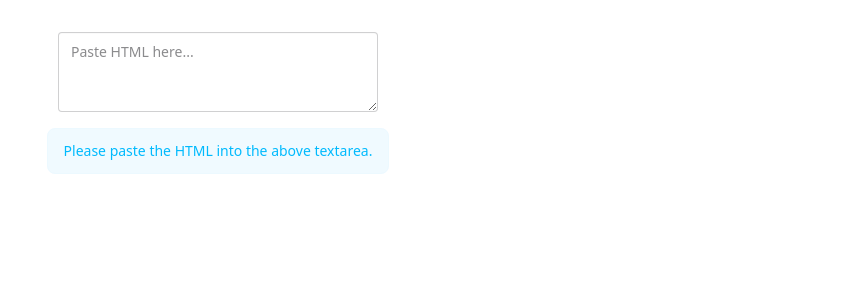
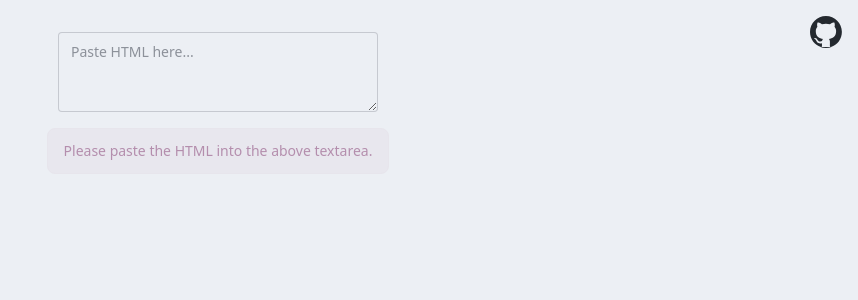
Before and after one commit to DeedleFake/export-standards, a React (Vite) app: page / in a window 1280 px wide. Shown: the top 300 px of the page, without its empty margins (422-1280 px from the left). Built offline with nearby package versions, Linux system fonts and the light colour scheme.

Commit message:
change themes and add a GitHub repo link in the corner

```diff
--- a/src/converter.ts
+++ b/src/converter.ts
@@ -5,7 +5,7 @@ export function convertToCSV(html: string): string {
 
   const headers = Array.from(
     tree.querySelectorAll<HTMLTableCellElement>(
-			"table#resultTable > thead > tr > th",
+      "table#resultTable > thead > tr > th",
     ),
   ).map((data) => data.innerText);
   if (headers.length == 0) {
--- a/src/index.css
+++ b/src/index.css
@@ -1,2 +1,6 @@
 @import "tailwindcss";
-@plugin "daisyui";
+@plugin "daisyui" {
+  themes:
+    nord --default,
+    dim --prefersdark;
+}
--- a/src/index.html
+++ b/src/index.html
@@ -6,6 +6,10 @@
     <title>Export Standards</title>
   </head>
   <body>
+    <a
+      class="fixed top-4 right-4 w-8 h-8 bg-contain bg-[url(./github.svg)] hover:bg-[url(./github-white.svg)] hover:brightness-50 dark:bg-[url(./github-white.svg)] dark:hover:bg-[url(./github.svg)] dark:hover:brightness-200"
+      href="https://github.com/DeedleFake/export-standards"
+    ></a>
     <div id="root"></div>
     <script type="module" src="./frontend.tsx"></script>
   </body>
```
Also changed, not shown: src/github-white.svg (added), src/github.svg (added), 6 other files (tests, documents, lock files or other folders).
